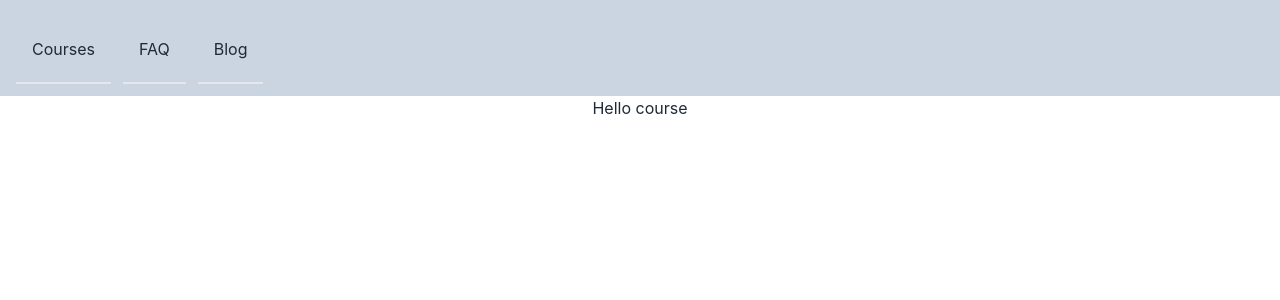
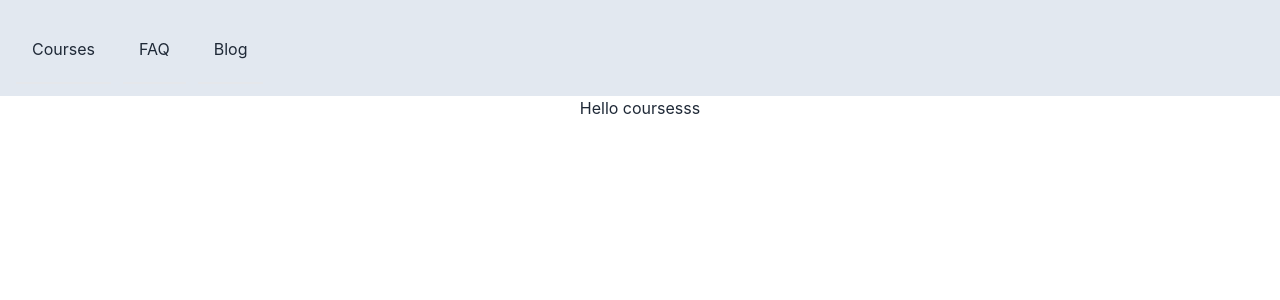
Before and after one commit to asifiqbalsagor/b610-clint-site, a React (Create React App) app: page /courses in a window 1280 px wide. Shown: the top 300 px of the page. Built offline with nearby package versions, Linux system fonts and the light colour scheme.

Commit message:
new change

```diff
--- a/src/Component/Courses/Courses.js
+++ b/src/Component/Courses/Courses.js
@@ -3,7 +3,7 @@ import React from 'react';
 const Courses = () => {
      return (
           <div>
-               <h2>Hello course </h2>
+               <h2>Hello coursesss </h2>
           </div>
      );
 };
--- a/src/Component/Header/Header.js
+++ b/src/Component/Header/Header.js
@@ -3,7 +3,7 @@ import { Link } from "react-router-dom";
 
 const Header = () => {
   return (
-    <header className="p-4 bg-slate-300 dark:text-gray-100">
+    <header className="p-4 bg-slate-200 dark:text-gray-100">
 	<div className="container flex justify-between h-16 mx-auto">
 
 		<ul className="items-stretch hidden space-x-3 md:flex">
```
